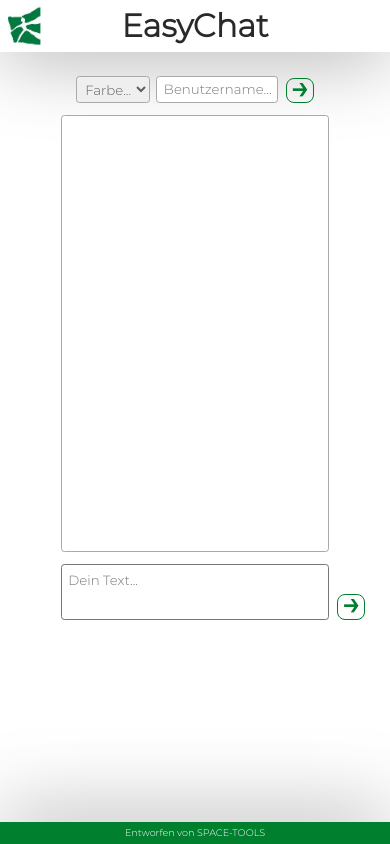
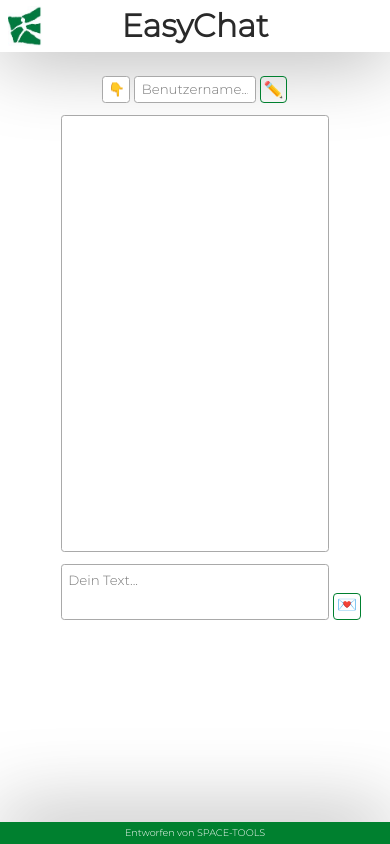
Before and after one commit to JonasRoeser/SPACE-TOOLS, an Angular app: page / in a window 390 px wide. Built offline with nearby package versions, Linux system fonts and the light colour scheme; no server answers.

Commit message:
Center User Fix

```diff
--- a/src/app/components/chat-bar/chat-bar.component.css
+++ b/src/app/components/chat-bar/chat-bar.component.css
@@ -7,8 +7,11 @@
 }
 
 .inputArea {
+    -webkit-appearance: none;
+    -moz-appearance: none;
+    appearance: none;
     resize: none;
-    height: 5em;
+    height: 4.5em;
     min-width: 32em;
     width: 50vw;
     border-radius: 0.25em;
@@ -17,6 +20,8 @@
     vertical-align: bottom;
     padding: 0.5em;
     color: rgb(94, 94, 94);
+    border: 1px solid rgb(169,169,169);
+    box-shadow: inset 0px 0px 0px 0px red;
 }
 
 .inputArea::-webkit-scrollbar {
@@ -71,19 +76,18 @@
     }
 
     .sendMessageBtn2 {
-        height: 0.8em;
+        height: 1.7em;
         background-color: #00802F;
         color: white;
         border-radius: 0.25em;
         border: none;
         font-family: montserratLight, sans-serif;
         font-weight: bold;
-        font-size: 2em;
+        font-size: 1em;
         margin-left: 0.25em;
-        line-height: 0em;
-        padding-bottom: 0.2em;
-        padding-left: 0.1em;
-        padding-right: 0.1em;
+        width: 1.7em;
+        padding: 0;
+        padding-bottom: 0.15em;
         outline: none;
         cursor: pointer;
         position: absolute;
--- a/src/app/components/chat-bar/chat-bar.component.html
+++ b/src/app/components/chat-bar/chat-bar.component.html
@@ -4,5 +4,5 @@
     Senden
 </button>
 <button class="sendMessageBtn2" (click)="addMessage(chatMessage)" [disabled]="!chatMessage">
-    &#8594;
+    💌
 </button>
--- a/src/app/components/chat-history/chat-history.component.css
+++ b/src/app/components/chat-history/chat-history.component.css
@@ -9,7 +9,7 @@
     text-align: left;
     resize: none;
     min-height: 17em;
-    height: 50vh;
+    height: 45vh;
     position: relative;
     min-width: 32em;
     width: 50vw;
--- a/src/app/components/chat-history/chat-history.component.ts
+++ b/src/app/components/chat-history/chat-history.component.ts
@@ -15,7 +15,7 @@ export class ChatHistoryComponent implements OnInit {
   ngOnInit() {
     setInterval(() => {
       this.getHistory();
-    }, 1);
+    }, 1000);
   }
 
   private getHistory(): void {
--- a/src/app/components/chat-user/chat-user.component.css
+++ b/src/app/components/chat-user/chat-user.component.css
@@ -1,42 +1,53 @@
 :host {
     width: auto;
     text-align: center;
-    margin-top: 3em;
+    margin-top: 2em;
     position: relative;
 }
 
-input {
+select {
+    -moz-appearance: none;
+    -webkit-appearance: none;
+    appearance: none;
+    font-size: 0.85em;
+    height: 2em;
+    width: 2.1em;
+    border-radius: 0.25em;
+    position: absolute;
+    right: 9.5em;
+    outline: 2em;
+    font-family: montserratLight, sans-serif;
+    vertical-align: bottom;
+    padding-left: 0.4em;
+    border: 1px solid rgb(169,169,169);
+    color: rgb(94, 94, 94);
+    background-color: white;
+    display: inline-block;
+}
+
+.inputArea {
+    -webkit-appearance: none;
+    -moz-appearance: none;
+    appearance: none;
     resize: none;
     height: 0.9em;
     border-radius: 0.25em;
+    width: 8em;
     outline: 2em;
     font-family: montserratLight, sans-serif;
     vertical-align: bottom;
     padding: 0.5em;
     border: 1px solid rgb(169,169,169);
     color: rgb(94, 94, 94);
-    text-align: center;
-}
-
-select {
-    font-size: 0.833em;
-    height: 2em;
-    width: 6em;
-    border-radius: 0.25em;
+    text-align: left;
+    box-shadow: inset 0px 0px 0px 0px red;
     position: relative;
-    outline: 2em;
-    font-family: montserratLight, sans-serif;
-    vertical-align: bottom;
-    padding-top: 0.1em;
-    padding-left: 0.3em;
-    padding-right: 0;
-    border: 1px solid rgb(169,169,169);
-    color: rgb(94, 94, 94);
-    margin-right: 0.5em;
+    display: inline-block;
 }
 
 option {
     color: rgb(94, 94, 94);
+    font-size: 1.6em;
 }
 
 .outputUserBtn1 {
@@ -49,8 +60,9 @@ option {
     margin-left: 0.5em;
     outline: none;
     cursor: pointer;
-    position: relative;
+    position: absolute;
     bottom: 0;
+    display: inline-block;
 }
 
 .outputUserBtn1:disabled {
@@ -69,6 +81,25 @@ option {
         margin-top: 1.5em;
     }
 
+    select {
+        -moz-appearance: none;
+        -webkit-appearance: none;
+        appearance: none;
+        font-size: 0.85em;
+        right: 9.25em;
+        height: 2em;
+        width: 2.1em;
+        border-radius: 0.25em;
+        position: absolute;
+        outline: 2em;
+        font-family: montserratLight, sans-serif;
+        vertical-align: bottom;
+        padding-left: 0.4em;
+        border: 1px solid rgb(169,169,169);
+        color: rgb(94, 94, 94);
+        background-color: white;
+    }
+
     input {
         resize: none;
         height: 0.9em;
@@ -79,25 +110,8 @@ option {
         padding: 0.5em;
         border: 1px solid rgb(169,169,169);
         color: rgb(94, 94, 94);
-        text-align: center;
+        text-align: left;
         width: 8em;
-    }
-
-    select {
-        font-size: 0.833em;
-        height: 2em;
-        width: 5.5em;
-        border-radius: 0.25em;
-        position: relative;
-        outline: 2em;
-        font-family: montserratLight, sans-serif;
-        vertical-align: bottom;
-        padding-top: 0.1em;
-        padding-left: 0.3em;
-        padding-right: 0;
-        border: 1px solid rgb(169,169,169);
-        color: rgb(94, 94, 94);
-        margin-right: 0.5em;
     }
 
     .outputUserBtn1 {
@@ -105,22 +119,21 @@ option {
     }
 
     .outputUserBtn2 {
-        height: 0.8em;
+        height: 1.7em;
         background-color: #00802F;
         color: white;
         border-radius: 0.25em;
         border: none;
         font-family: montserratLight, sans-serif;
         font-weight: bold;
-        font-size: 2em;
+        font-size: 1em;
+        width: 1.7em;
         margin-left: 0.25em;
-        line-height: 0em;
-        padding-bottom: 0.2em;
-        padding-left: 0.1em;
-        padding-right: 0.1em;
+        padding: 0;
+        padding-bottom: 0.15;
         outline: none;
         cursor: pointer;
-        position: relative;
+        position: absolute;
         bottom: 0;
         display: inline-block;
     }
--- a/src/app/components/chat-user/chat-user.component.html
+++ b/src/app/components/chat-user/chat-user.component.html
@@ -1,5 +1,5 @@
 <select id="selectField" [style.backgroundColor]="chatUsercolor" [(ngModel)]="chatUsercolor">
-    <option value="undefined" disabled selected hidden>Farbe...</option>
+    <option value="undefined" disabled selected hidden>👇</option>
     <option value="#FF0000" style="background:#FF0000"></option>
     <option value="#01DF01" style="background:#01DF01"></option>
     <option value="#FF8000" style="background:#FF8000"></option>
@@ -8,10 +8,10 @@
     <option value="#9A2EFE" style="background:#9A2EFE"></option>
     <option value="#0101DF" style="background:#0101DF"></option>
 </select>
-<input [(ngModel)]="chatUsername" placeholder="Benutzername..." (keydown.enter)="outputUsername(chatUsername, chatUsercolor);false">
+<input class="inputArea" [(ngModel)]="chatUsername" placeholder="Benutzername..." (keydown.enter)="outputUsername(chatUsername, chatUsercolor);false">
 <button class="outputUserBtn1" (click)="outputUsername(chatUsername, chatUsercolor)" [disabled]="!chatUsername || !chatUsercolor || chatUsername == changeTestName && chatUsercolor == changeTestColor">
     Speichern
 </button>
 <button class="outputUserBtn2" (click)="outputUsername(chatUsername, chatUsercolor)" [disabled]="!chatUsername || !chatUsercolor || chatUsername == changeTestName && chatUsercolor == changeTestColor">
-    &#8594;
+    ✏️
 </button>
--- a/src/index.html
+++ b/src/index.html
@@ -5,7 +5,7 @@
   <title>EasyChat</title>
   <base href="/">
 
-  <meta name="viewport" content="width=device-width, initial-scale=1">
+  <meta name="viewport" content="width=device-width, initial-scale=1, maximum-scale=1,user-scalable=0">
   <link rel="icon" type="image/x-icon" href="../../../assets/images/favicon.ico">
 </head>
 <body>
```
